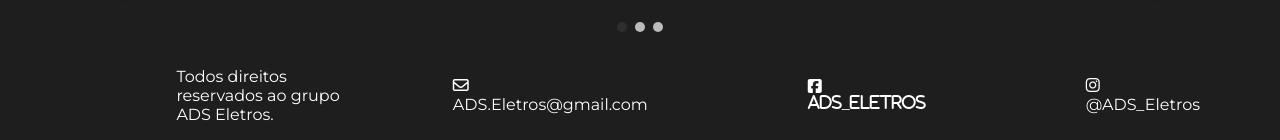
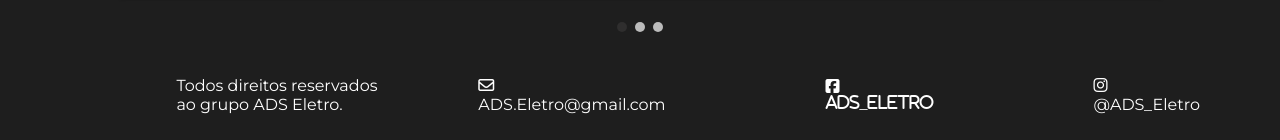
Before and after one commit to FagneFarias/Comercio-Eletronico, a plain HTML site: page index.html in a window 1280 px wide. Shown: the part 825-965 px from the top of the page. Drawn offline with Linux system fonts and the light colour scheme.

Commit message:
arrumando contatos da tela principal

```diff
--- a/index.html
+++ b/index.html
@@ -87,10 +87,10 @@
 
             <footer class="rodape">
                 <ul>
-                    <li class="direitos">Todos direitos reservados ao grupo ADS Eletros.</li>
-                    <li class="contato"><i class="far fa-envelope" class="icone"></i> ADS.Eletros@gmail.com</li>
-                    <li class="contato"><i class="fab fa-facebook-square" class="icone"> ADS_Eletros</i></li>
-                    <li class="contato"><i class="fab fa-instagram" class="icone" ></i> @ADS_Eletros</li>
+                    <li class="direitos">Todos direitos reservados ao grupo ADS Eletro.</li>
+                    <li class="contato"><i class="far fa-envelope" class="icone"></i> ADS.Eletro@gmail.com</li>
+                    <li class="contato"><i class="fab fa-facebook-square" class="icone"> ADS_Eletro</i></li>
+                    <li class="contato"><i class="fab fa-instagram" class="icone" ></i> @ADS_Eletro</li>
                 </ul>
             </footer>
     </div>
```
